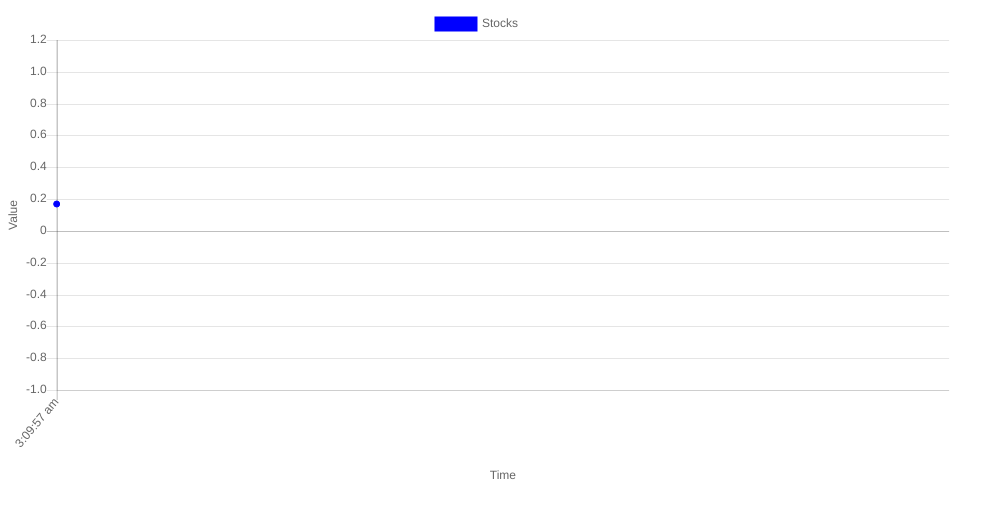
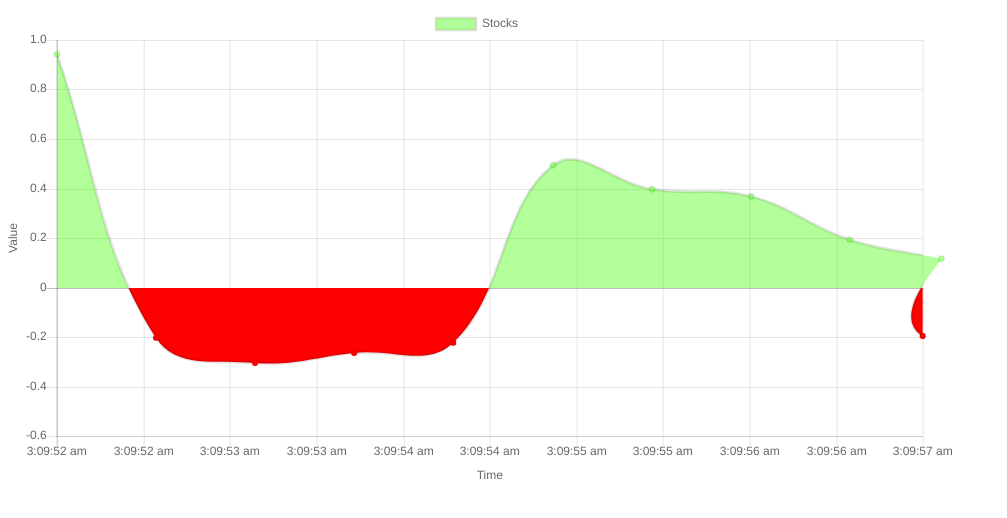
Before and after one commit to kevindong/portfolio-tracker, a plain HTML site: page index.html in a window 1280 px wide. Shown: the whole page, without its empty margins (0-1007 px from the left). Drawn offline with Linux system fonts and the light colour scheme.

Commit message:
Add red/green fill depending on value

```diff
--- a/index.html
+++ b/index.html
@@ -9,17 +9,38 @@
 		<canvas id="canvas"></canvas>
 	</div>
 	<script>
+	Chart.defaults.NegativeTransparentLine = Chart.helpers.clone(Chart.defaults.line);
+	Chart.controllers.NegativeTransparentLine = Chart.controllers.line.extend({
+		update: function() {
+			let min = Math.min.apply(null, this.chart.data.datasets[0].data);
+			let max = Math.max.apply(null, this.chart.data.datasets[0].data);
+			let yScale = this.getScaleForId(this.getDataset().yAxisID);
+			let top = yScale.getPixelForValue(max);
+			let zero = yScale.getPixelForValue(0);
+			let bottom = yScale.getPixelForValue(min);
+
+			let ctx = this.chart.chart.ctx;
+			let gradient = ctx.createLinearGradient(0, top, 0, bottom);
+			let ratio = Math.min((zero - top) / (bottom - top), 1);
+			gradient.addColorStop(0, 'rgba(64,255,0,0.4)');
+			gradient.addColorStop(ratio, 'rgba(64,255,0,0.4)');
+			gradient.addColorStop(ratio, 'rgba(255,0,0,1)');
+			gradient.addColorStop(1, 'rgba(255,0,0,1)');
+			this.chart.data.datasets[0].backgroundColor = gradient;
+
+			return Chart.controllers.line.prototype.update.apply(this, arguments);
+		}
+	});
+
 	let timeFormat = 'h:mm:ss a';
 	var config = {
-			type: 'line',
+			type: 'NegativeTransparentLine',
 			data: {
-				labels: [],
+				labels: [moment().toDate()],
 				datasets: [{
 					label: 'Stocks',
-					backgroundColor: 'blue',
-					borderColor: 'blue',
-					data: [],
-					fill: false,
+					data: [Math.random()],
+					yAxisID: 'y-axis-0'
 				}]
 			},
 			options: {
@@ -34,7 +55,8 @@
 							displayFormats: {
 								millisecond: timeFormat
 							},
-							tooltipFormat: timeFormat
+							tooltipFormat: timeFormat,
+							max: moment().toDate()
 						},
 						scaleLabel: {
 							display: true,
@@ -42,6 +64,7 @@
 						}
 					}],
 					yAxes: [{
+						id: 'y-axis-0',
 						scaleLabel: {
 							display: true,
 							labelString: 'Value'
@@ -54,22 +77,21 @@
 	function update() {
 		let now = moment().toDate();
 		config.data.labels.push(now);
-			config.data.datasets[0].data.push({
-				x: now,
-				y: Math.random()
-			});
+		let value = Math.random() - 0.5;
+		config.data.datasets[0].data.push(value);
 		if (config.data.labels.length > 20) {
 			config.data.labels.shift();
 			config.data.datasets[0].data.shift();
 		}
+		config.options.scales.xAxes[0].time.max = now;
 		window.chart.update();
 	};
 
 	window.onload = function() {
-			var ctx = document.getElementById("canvas").getContext("2d");
+		let ctx = document.getElementById("canvas").getContext("2d");
 		window.chart = new Chart(ctx, config);
-			window.setInterval(update, 5000);
-		};
+		window.setInterval(update, 500);
+	}
 	</script>
 </body>
 
```
Lines whose indentation alone changed are shown as unchanged.
